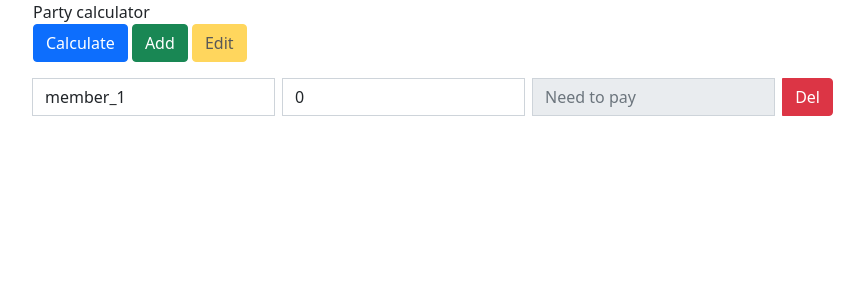
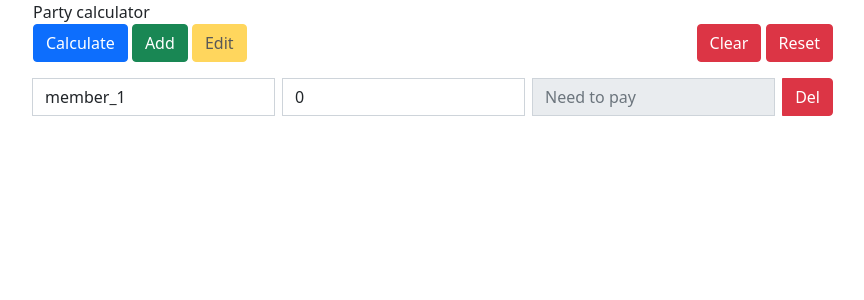
Before and after one commit to Azarko/mbc2, a Python web app: template mbc2/templates/party_calc_index.html in a window 1280 px wide. Shown: the part 56-356 px from the top of the page, without its empty margins (49-913 px from the left). Run offline with Jinja, Linux system fonts and the light colour scheme; the template is opened without the code that fills it, so the values that code supplies are empty; some libraries are stand-ins or nearby versions.

Commit message:
add clear and reset buttons (#10)

```diff
--- a/mbc2/static/js/calculator.js
+++ b/mbc2/static/js/calculator.js
@@ -5,7 +5,7 @@
 // add new row in calculator form and increment member_index
 function add_member() {
   var $row = $(`
-    <div class="input-group mb-1" id="member-row-${member_index}" style="max-width: 800px;">
+    <div class="input-group mb-1" id="member-row-${member_index}">
       <label for="member-name-${member_index}" class="visually-hidden">Name</label>
       <input type="text" class="form-control me-2" id="member-name-${member_index}" placeholder="Name" value="member_${member_index}">
 
@@ -42,6 +42,8 @@
     $("input[id^='member-name-']").prop('disabled', state);
     $("input[id^='member-paid-']").prop('disabled', state);
     $("#edit-button").prop("disabled", !state);
+    $("#clear-button").prop("disabled", state);
+    $("#reset-button").prop("disabled", state);
 }
 
 // add values to need-to-pay inputs or reset their values if data is undefined
@@ -104,3 +106,31 @@
     switch_state(false);
     fill_need_to_pay();
 });
+
+// click on "clear" button (activate modal)
+$('#clear-button').on('click', function() {
+    $('#clear-modal').modal('toggle');
+});
+
+// click in "clear" button
+$('#clear-confirm-button').on('click', function() {
+    $('input[id^=member-paid-]').map(function (index, element) {
+        $(this).val(0);
+    });
+    $('#clear-modal').modal('toggle');
+});
+
+// click on "reset" button (activate modal)
+$('#reset-button').on('click', function() {
+    $('#reset-modal').modal('toggle');
+});
+
+// click in "reset" confirm button (erase form and deactivate modal)
+$('#reset-confirm-button').on('click', function() {
+    $('div[id^=member-row-]').map(function (index, element) {
+        $(this).remove();
+    });
+    member_index = 1;
+    add_member();
+    $('#reset-modal').modal('toggle');
+});
--- a/mbc2/templates/party_calc_index.html
+++ b/mbc2/templates/party_calc_index.html
@@ -1,11 +1,65 @@
 {%- extends "base.html" %}
 {%- block body %}
 Party calculator
-<form id="calculate-form">
-  <button type="submit" class="btn btn-primary mb-3" id="calculate-button">Calculate</button>
-  <button type="button" class="btn btn-success mb-3" id="add-button">Add</button>
-  <button type="button" class="btn btn-warning mb-3" id="edit-button" disabled>Edit</button>
+<form id="calculate-form" style="max-width: 800px;">
+  <div class="d-flex justify-content-between">
+    <div>
+      <button type="submit" class="btn btn-primary mb-3" id="calculate-button">Calculate</button>
+      <button type="button" class="btn btn-success mb-3" id="add-button">Add</button>
+      <button type="button" class="btn btn-warning mb-3" id="edit-button" disabled>Edit</button>
+    </div>
+    <div>
+      <button type="button" class="btn btn-danger mb-3" id="clear-button" data-toggle="tooltip" data-placement="bottom" title="Clear only payment information" data-target="#clear-modal">Clear</button>
+      <button type="button" class="btn btn-danger mb-3" id="reset-button" data-toggle="tooltip" data-placement="bottom" title="Reset whole form" data-target="#reset-modal">Reset</button>
+    </div>
+  </div>
 </form>
 
+<div class="modal fade" id="clear-modal" tabindex="-1" role="dialog" aria-labelledby="clear-modal-label" aria-hidden="true">
+  <div class="modal-dialog" role="document">
+    <div class="modal-content">
+      <div class="modal-header">
+        <h5 class="modal-title" id="clear-modal-label">Clear payment information</h5>
+        <button type="button" class="close" data-dismiss="modal" aria-label="Close">
+          <span aria-hidden="true">&times;</span>
+        </button>
+      </div>
+      <div class="modal-body">
+        <p>Do you really want to reset all entered payment information?</p>
+      </div>
+      <div class="modal-footer">
+        <button type="button" class="btn btn-secondary" data-dismiss="modal">Cancel</button>
+        <button type="button" class="btn btn-danger" id="clear-confirm-button">Confirm</button>
+      </div>
+    </div>
+  </div>
+</div>
+
+<div class="modal fade" id="reset-modal" tabindex="-1" role="dialog" aria-labelledby="reset-modal-label" aria-hidden="true">
+  <div class="modal-dialog" role="document">
+    <div class="modal-content">
+      <div class="modal-header">
+        <h5 class="modal-title" id="reset-modal-label">Reset form</h5>
+        <button type="button" class="close" data-dismiss="modal" aria-label="Close">
+          <span aria-hidden="true">&times;</span>
+        </button>
+      </div>
+      <div class="modal-body">
+        <p>Do you really want to reset all entered data?</p>
+      </div>
+      <div class="modal-footer">
+        <button type="button" class="btn btn-secondary" data-dismiss="modal">Cancel</button>
+        <button type="button" class="btn btn-danger" id="reset-confirm-button">Confirm</button>
+      </div>
+    </div>
+  </div>
+</div>
+
 <script src="static/js/calculator.js"></script>
+<script>
+  // enable all toggles
+  $(function () {
+    $('[data-toggle="tooltip"]').tooltip()
+  })
+</script>
 {%- endblock body %}
```
